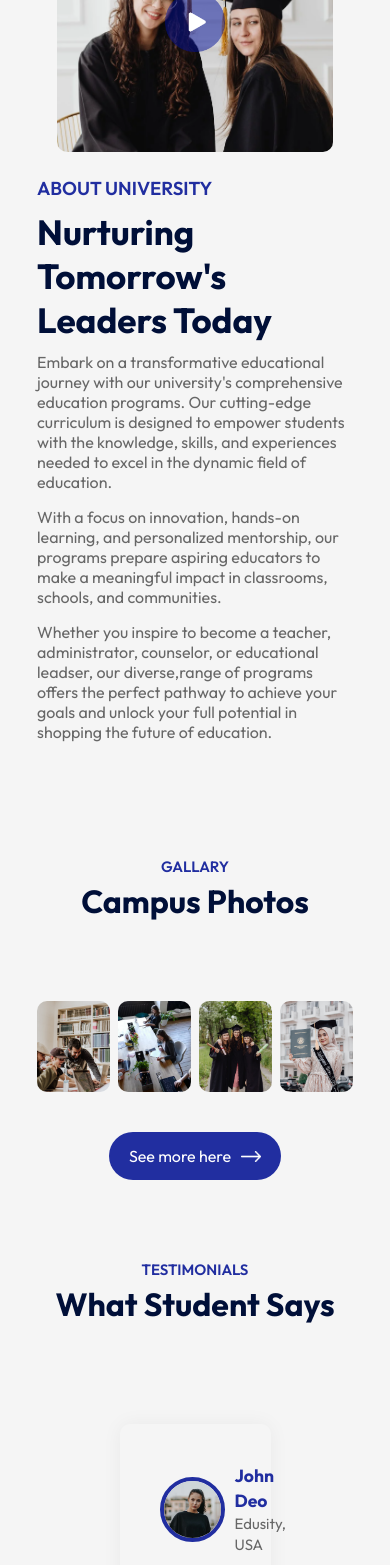
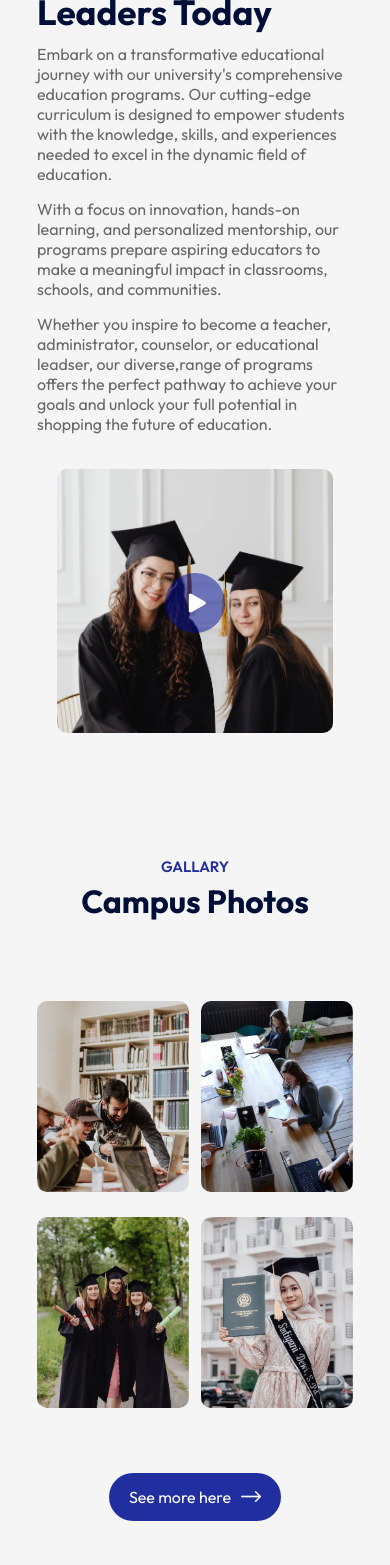
Before and after one commit to AvinashKalwale/university, a React (Vite) app in the folder educationSity/: page / in a window 390 px wide. Shown: the part 2242-3807 px from the top of the page. Built offline with nearby package versions, Linux system fonts and the light colour scheme.

Commit message:
responsive design added for campus,testimonials and about component

```diff
--- a/educationSity/src/components/About/About.css
+++ b/educationSity/src/components/About/About.css
@@ -53,5 +53,9 @@
     .about-left{
         flex-basis: 100%;
         margin: 20px;
+        order: 2;
+    }
+    .about-right{
+        flex-basis: 100%;
     }
 }
--- a/educationSity/src/components/Campus/Campus.css
+++ b/educationSity/src/components/Campus/Campus.css
@@ -14,5 +14,18 @@
 .gallary img{
     width: 23%;
     border-radius: 10px;
+}
 
+
+/* ------------- media query -------------- */
+
+@media (max-width:800px){
+    .gallary{
+        flex-wrap: wrap;
+    }
+    .gallary img{
+        width: 48%;
+        margin-bottom: 25px;
+
+    }
 }
--- a/educationSity/src/components/Testimonials/Testimonials.css
+++ b/educationSity/src/components/Testimonials/Testimonials.css
@@ -61,3 +61,40 @@
 .user-info h3{
     color: #212EA0;
 }
+
+/* ------------- media query -------------- */
+
+@media (max-width:800px){
+    .testimonials{
+        padding: 0 40px;
+    }
+    .next-btn, .back-btn{
+        padding: 10px;
+        width: 35px;
+    }
+    .testimonials ul li{
+        padding: 10px;
+    }
+    .slide{
+        padding: 10px;
+    }
+    .slide img{
+        width: 50px;
+        border: 3px solid #212EA0;
+    }
+}
+
+@media (max-width:600px){
+    .user-info{
+        display: block;
+        margin-bottom: 10px;
+        font-size: 12px;
+    }
+
+    .user-info h3{
+        font-size: 16px;
+    }
+    .slider p{
+        font-size: 12px;
+    }
+}
```
